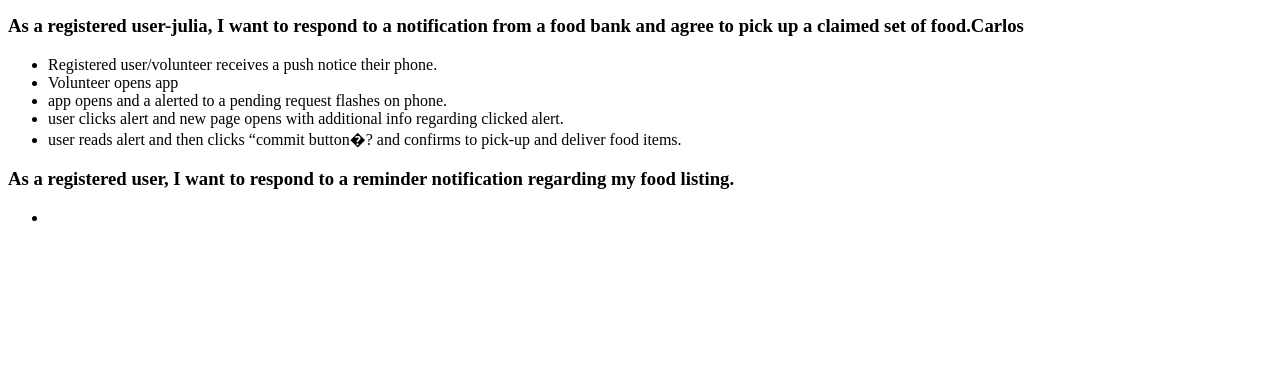
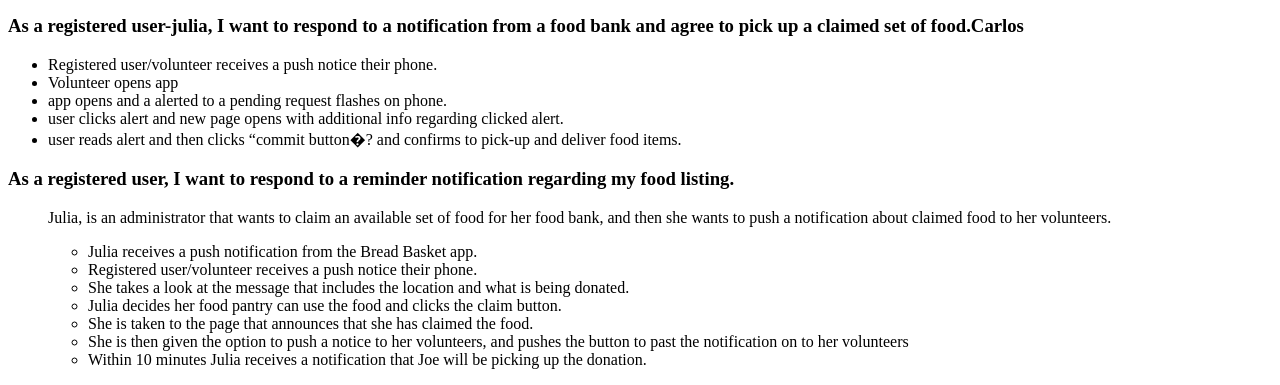
Before and after one commit to brbrown59/bread-basket, a PHP site: page /public_html/documentation/use-cases.php in a window 1280 px wide. Shown: the part 1057-1442 px from the top of the page. Before the commit the page ends 1278 px from the top, so only its background shows below. Run offline with PHP 8.4, Linux system fonts and the light colour scheme.

Commit message:
Added Julia's user case.

```diff
--- a/public_html/documentation/persona-julia-volunteer.php
+++ b/public_html/documentation/persona-julia-volunteer.php
@@ -8,7 +8,7 @@
 		<h1>Persona: Julia (Food Bank Volunteer)</h1>
 		<p>Use Case: As an administrator, I want to claim an available set of food for my food bank</p>
 		<p>Julia is 38 years old. She is a part-time food bank manager at her church. She has a small crew of volunteers
-			that help the food bank on a regular basis. The food pantery is open on Wednesday and Saturday mornings for
+			that help the food bank on a regular basis. The food pantry is open on Wednesday and Saturday mornings for
 			food pick up. Julia's pantry serves families in need in the church's congregation and in the surrounding community.
 			Julia is not especially tech savvy but uses the bread basket app on her Galaxy 3 smart phone to claim food on
 			Tuesday's and Friday's to get the freshest foods for the pantry's open hours the next day.
--- a/public_html/documentation/use-cases.php
+++ b/public_html/documentation/use-cases.php
@@ -65,7 +65,17 @@
 
 		<h3>As a registered user, I want to respond to a reminder notification regarding my food listing.</h3>
 		<ul>
-			<li></li>
+
+			<p>Julia, is an administrator that wants to claim an available set of food for her food bank, and then she wants to push a notification about claimed food to her volunteers.</p>
+			<ul>
+				<li>Julia receives a push notification from the Bread Basket app.</li>
+				<li>Registered user/volunteer receives a push notice their phone.</li>
+				<li>She takes a look at the message that includes the location and what is being donated.</li>
+				<li>Julia decides her food pantry can use the food and clicks the claim button.</li>
+				<li>She is taken to the page that announces that she has claimed the food.</li>
+				<li>She is then given the option to push a notice to her volunteers, and pushes the button to past the notification on to her volunteers</li>
+				<li>Within 10 minutes Julia receives a notification that Joe will be picking up the donation.</li>
+			</ul>
 		</ul>
 
 	</body>
```
